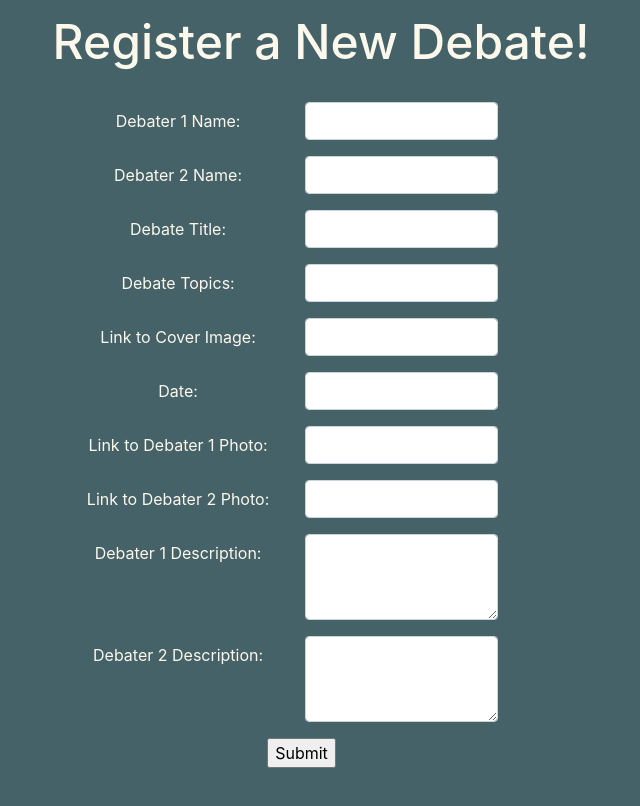
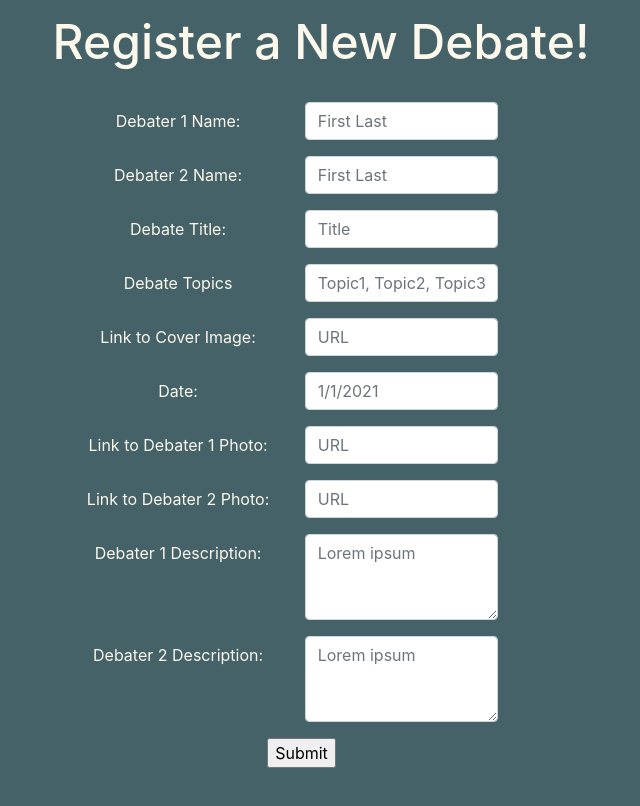
Before and after one commit to gracew99/debate-app-frontend, a React (Create React App) app: page /newDebate in a window 1280 px wide. Shown: the top 806 px of the page, without its empty margins (319-959 px from the left). Built offline with nearby package versions, Linux system fonts and the light colour scheme.

Commit message:
more form styling

```diff
--- a/src/components/DebateCreation.jsx
+++ b/src/components/DebateCreation.jsx
@@ -49,7 +49,7 @@ function DebateCreation() {
                     Debater 1 Name:
                     </Form.Label>
                     <Col sm={4}>
-                    <Form.Control type="text" value={name1} onChange={(e) => setName1(e.target.value)} />
+                    <Form.Control type="text" value={name1} placeholder={"First Last"} onChange={(e) => setName1(e.target.value)} />
                     </Col>
                 </Form.Group>
                 <Form.Group as={Row}>
@@ -57,7 +57,7 @@ function DebateCreation() {
                     Debater 2 Name:
                     </Form.Label>
                     <Col sm={4}>
-                    <Form.Control type="text" value={name2} onChange={(e) => setName2(e.target.value)} />
+                    <Form.Control type="text" value={name2} placeholder={"First Last"} onChange={(e) => setName2(e.target.value)} />
                     </Col>
                 </Form.Group>
                 <Form.Group as={Row}>
@@ -65,15 +65,15 @@ function DebateCreation() {
                     Debate Title:
                     </Form.Label>
                     <Col sm={4}>
-                    <Form.Control type="text" value={title} onChange={(e) => setTitle(e.target.value)} />
+                    <Form.Control type="text" value={title} placeholder={"Title"} onChange={(e) => setTitle(e.target.value)} />
                     </Col>
                 </Form.Group>
                 <Form.Group as={Row}>
                     <Form.Label column sm={4}>
-                    Debate Topics:
+                    Debate Topics
                     </Form.Label>
                     <Col sm={4}>
-                    <Form.Control type="text" value={topics} onChange={(e) => setTopics(e.target.value)} />
+                    <Form.Control type="text" value={topics} placeholder={"Topic1, Topic2, Topic3"} onChange={(e) => setTopics(e.target.value)} />
                     </Col>
                 </Form.Group>
                 <Form.Group as={Row}>
@@ -81,7 +81,7 @@ function DebateCreation() {
                     Link to Cover Image:
                     </Form.Label>
                     <Col sm={4}>
-                    <Form.Control type="text" value={imgUrl} onChange={(e) => setImgUrl(e.target.value)} />
+                    <Form.Control type="text" value={imgUrl} placeholder={"URL"} onChange={(e) => setImgUrl(e.target.value)} />
                     </Col>
                 </Form.Group>
                 <Form.Group as={Row}>
@@ -89,7 +89,7 @@ function DebateCreation() {
                     Date:
                     </Form.Label>
                     <Col sm={4}>
-                    <Form.Control type="text" value={date} onChange={(e) => setDate(e.target.value)} />
+                    <Form.Control type="text" value={date} placeholder={"1/1/2021"} onChange={(e) => setDate(e.target.value)} />
                     </Col>
                 </Form.Group>
                 <Form.Group as={Row}>
@@ -97,7 +97,7 @@ function DebateCreation() {
                     Link to Debater 1 Photo:
                     </Form.Label>
                     <Col sm={4}>
-                    <Form.Control type="text" value={image1} onChange={(e) => setImage1(e.target.value)} />
+                    <Form.Control type="text" value={image1} placeholder={"URL"} onChange={(e) => setImage1(e.target.value)} />
                     </Col>
                 </Form.Group>
                 <Form.Group as={Row}>
@@ -105,7 +105,7 @@ function DebateCreation() {
                     Link to Debater 2 Photo:
                     </Form.Label>
                     <Col sm={4}>
-                    <Form.Control type="text" value={image2} onChange={(e) => setImage2(e.target.value)} />
+                    <Form.Control type="text" value={image2} placeholder={"URL"} onChange={(e) => setImage2(e.target.value)} />
                     </Col>
                 </Form.Group>
                 <Form.Group as={Row}>
@@ -113,7 +113,7 @@ function DebateCreation() {
                     Debater 1 Description:
                     </Form.Label>
                     <Col sm={4}>
-                    <Form.Control as="textarea" rows={3} value={descrip1} onChange={(e) => setDescrip1(e.target.value)} />
+                    <Form.Control as="textarea" rows={3} value={descrip1} placeholder={"Lorem ipsum"} onChange={(e) => setDescrip1(e.target.value)} />
                     </Col>
                 </Form.Group>
                 <Form.Group as={Row}>
@@ -121,7 +121,7 @@ function DebateCreation() {
                     Debater 2 Description:
                     </Form.Label>
                     <Col sm={4}>
-                    <Form.Control as="textarea" rows={3} value={descrip2} onChange={(e) => setDescrip2(e.target.value)} />
+                    <Form.Control as="textarea" rows={3} value={descrip2} placeholder={"Lorem ipsum"} onChange={(e) => setDescrip2(e.target.value)} />
                     </Col>
                 </Form.Group>
 
```
Also changed, not shown: 1 other file (tests, documents, lock files or other folders).
